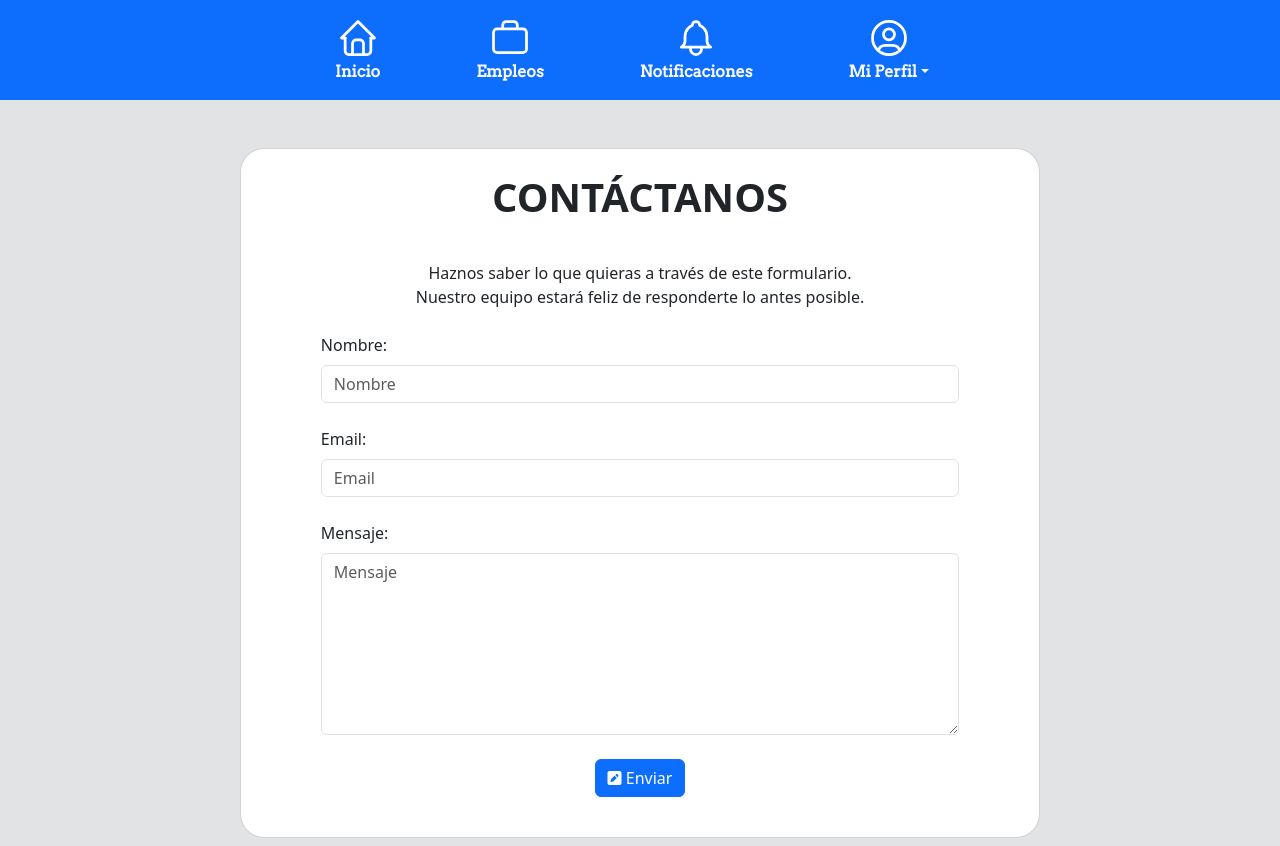
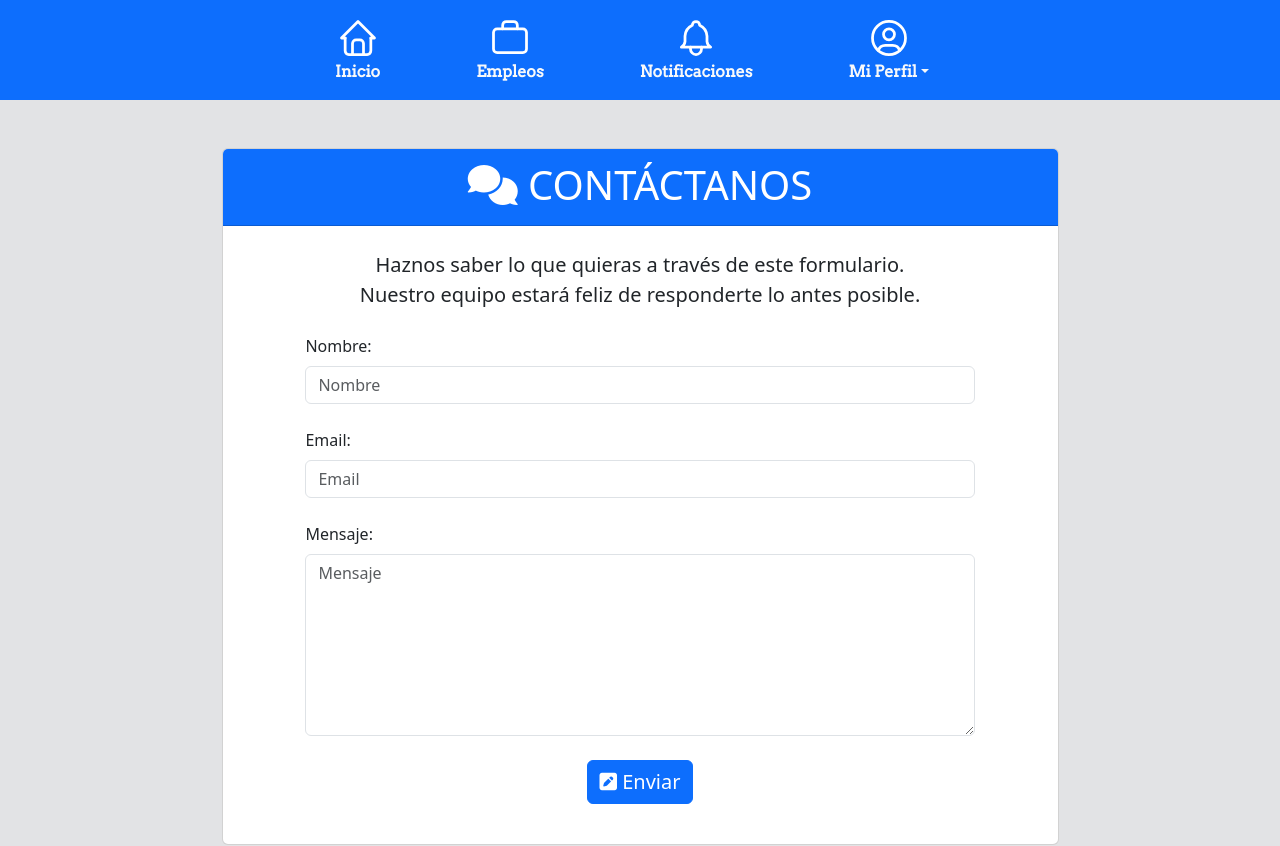
Before and after one commit to Qm-Dev/grupo4diseno20232, a React (Create React App) app in the folder proyecto-diseno-software-20232/: page /contact in a window 1280 px wide. Shown: the top 846 px of the page. Built offline with nearby package versions, Linux system fonts and the light colour scheme.

Commit message:
Contacto final

```diff
--- a/proyecto-diseno-software-20232/src/Pages/Contact.js
+++ b/proyecto-diseno-software-20232/src/Pages/Contact.js
@@ -1,20 +1,18 @@
 import React from 'react';
 import 'bootstrap/dist/css/bootstrap.min.css';
 
-const cardStyle = {
-    maxWidth: '800px',
-    borderRadius: '1.5rem',
-};
 
 function Contact() {
     return (
         <main className="bg-secondary-subtle">
             <div class="container py-5">
-                <div style={cardStyle} class="card mx-auto max-width-75">
-                    <h1 class="card-title text-uppercase fw-bold mb-4 mt-4 text-center">Contáctanos</h1>
+                <div class="card mx-auto w-75">
+                    <div class="card-header bg-primary text-white">
+                        <h1 class="text-center text-uppercase"><i class="fa fa-comments mt-2"></i> Contáctanos</h1>
+                    </div>
                     <div class="card-body">
                         <div class="lh-base mb-4 text-center" >
-                            <p class="fs-6">Haznos saber lo que quieras a través de este formulario. <br></br>Nuestro equipo estará feliz de responderte lo antes posible.</p>
+                            <p class="fs-5 mt-2">Haznos saber lo que quieras a través de este formulario. <br></br>Nuestro equipo estará feliz de responderte lo antes posible.</p>
                         </div>
                         <div class="col-md-10 mx-auto mb-4">
                             <form>
@@ -31,7 +29,7 @@ function Contact() {
                                     <textarea class="form-control" id="inputMessage" rows="7" placeholder="Mensaje"></textarea>
                                 </div>
                                 <div class="text-center">
-                                    <button type="submit" class="btn btn-primary"><i class="fa fa-pencil-square" aria-hidden="true"></i> Enviar</button>
+                                    <button type="submit" class="btn btn-primary fs-5"><i class="fa fa-pencil-square" aria-hidden="true"></i> Enviar</button>
                                 </div>
                             </form>
                         </div>
--- a/proyecto-diseno-software-20232/src/Pages/FrequentlyAskedQuestions.js
+++ b/proyecto-diseno-software-20232/src/Pages/FrequentlyAskedQuestions.js
@@ -5,7 +5,7 @@ function FrequentlyAskedQuestions() {
     return (
         <main className='bg-secondary-subtle'>
             <div class="container py-5">
-    <div class="card mx-auto">
+    <div class="card mx-auto w-75">
         <h1 class="fs-2 card-header text-uppercase fw-bold text-center bg-primary text-white"><i class="fa fa-question-circle mt-2"></i> Preguntas Frecuentes</h1>
         <div class="card-body">
             <div class="accordion" id="faqAccordion">
```
